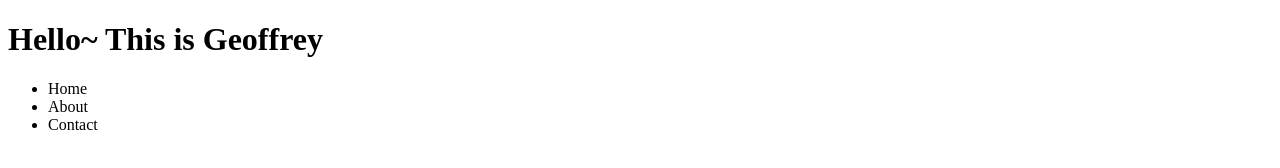
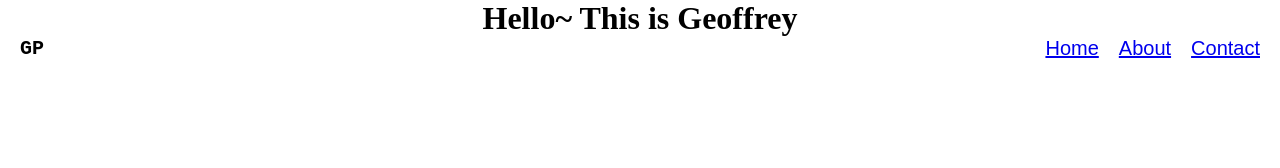
Before and after one commit to GeoffreyPCH/GeoffreyPCH.github.io, a plain HTML site: page index.html in a window 1280 px wide. Drawn offline with Linux system fonts and the light colour scheme.

Commit message:
Edited navbar

```diff
--- a/index.html
+++ b/index.html
@@ -11,10 +11,11 @@
     <h1 class="welcome">Hello~ This is Geoffrey</h1>
     <div class="header">
         <div class="navbar">
-            <ul>
-                <li>Home</li>
-                <li>About</li>
-                <li>Contact</li>
+            <span class="logo">GP</span>
+            <ul class="navlist">
+                <li><a href="#">Home</a></li>
+                <li><a href="#">About</a></li>
+                <li><a href="#">Contact</a></li>
             </ul>
         </div>
     </div>
--- a/styles.css
+++ b/styles.css
@@ -0,0 +1,37 @@
+* {
+    margin: 0;
+    padding: 0;
+    box-sizing: border-box;
+}
+
+body {
+    width: 100%;
+}
+
+.welcome {
+   text-align: center;
+}
+
+.navbar {
+    display: flex;
+    justify-content: space-between;
+    align-items: space-around;
+}
+
+.navlist {
+    display: flex;
+    font-size: 20px;
+    font-family: Arial, Helvetica, sans-serif;
+}
+
+.navlist li {
+    list-style: none;
+    margin-right: 20px;
+}
+
+.logo {
+    margin-left: 20px;
+    font-size: 20px;
+    font-weight: bold;
+    font-family: 'Courier New', Courier, monospace;
+}
```
